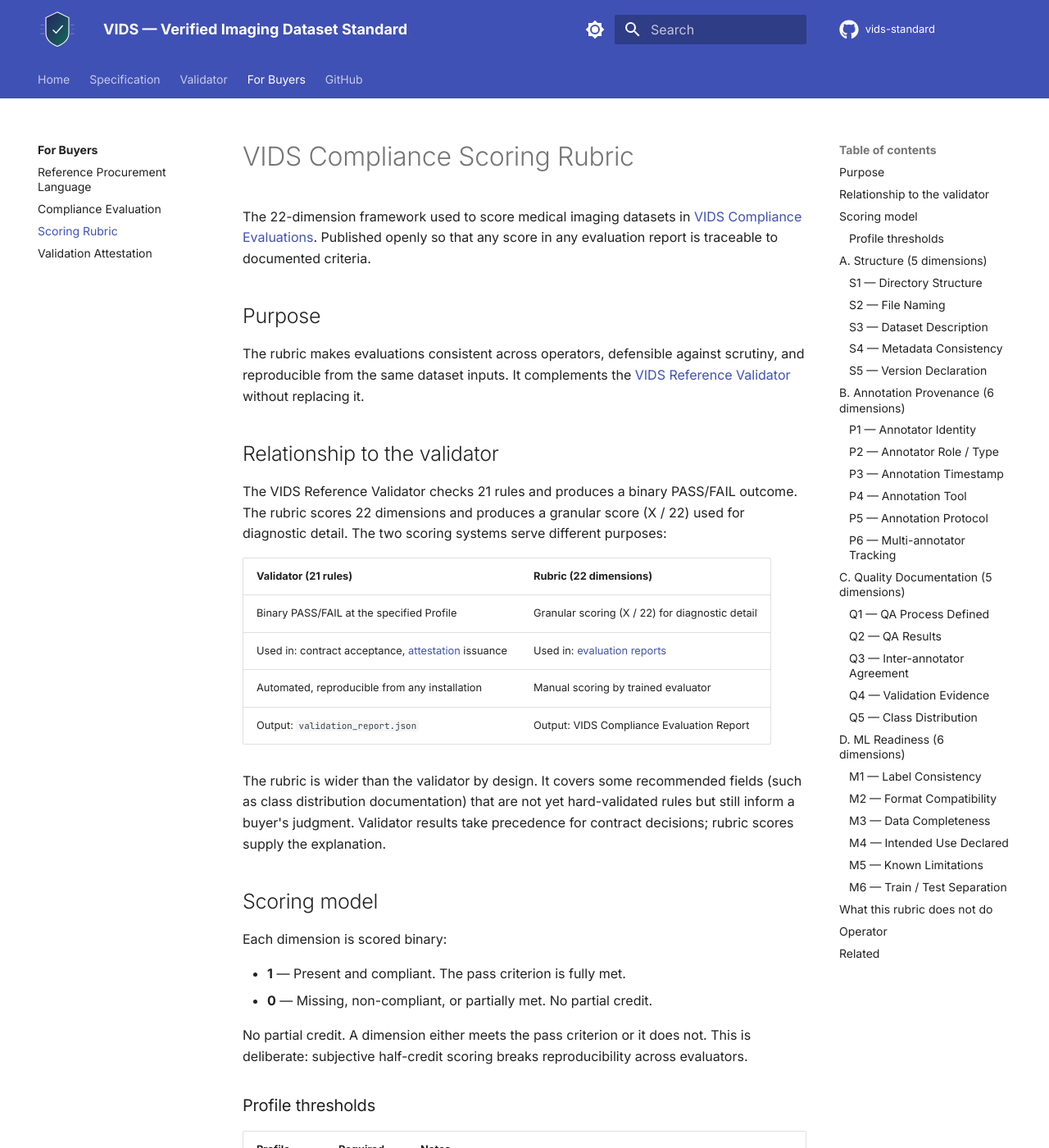
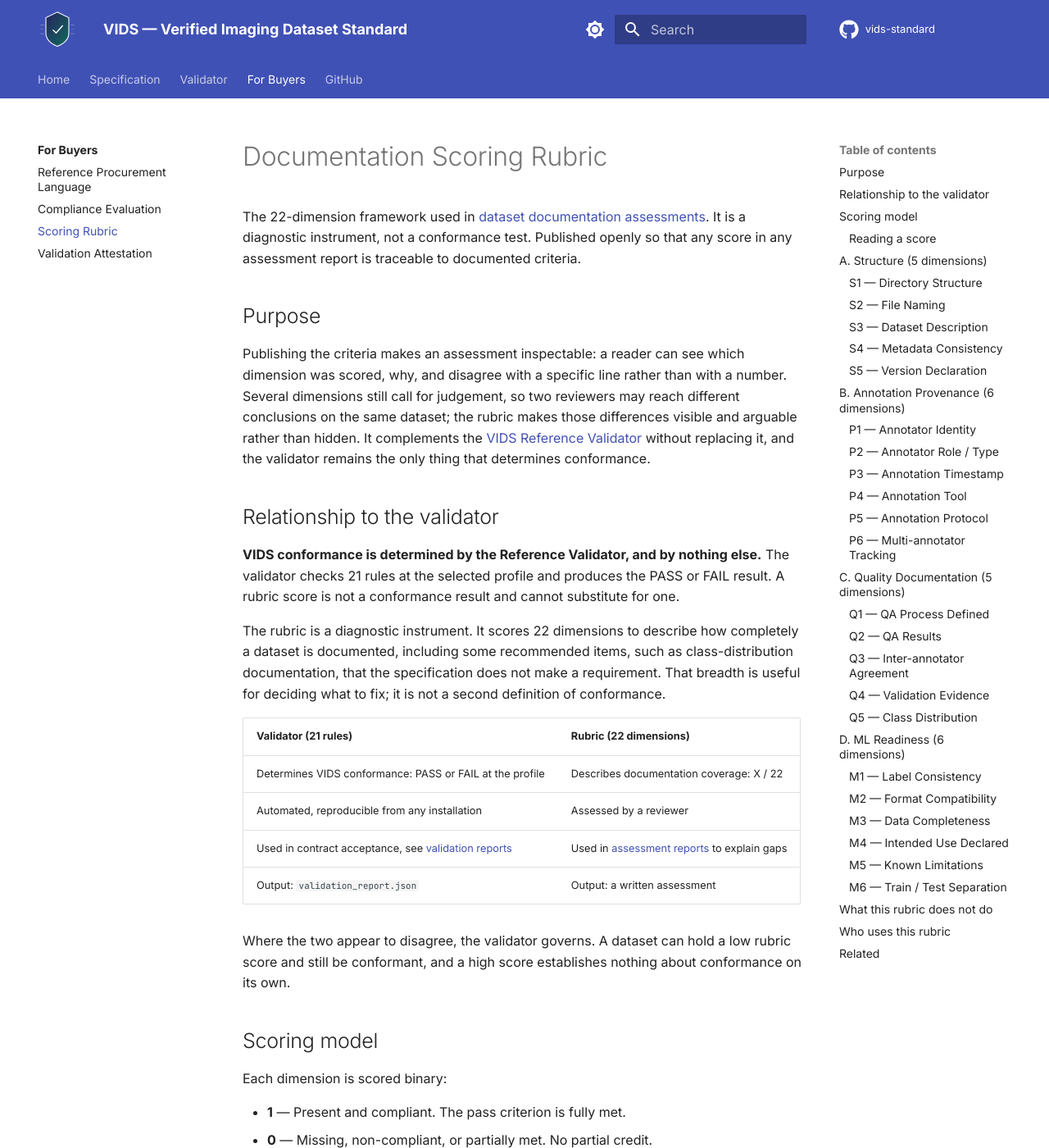
Before and after one commit to vids-standard/VIDS, an MkDocs documentation site: the page built from docs/for-buyers/scoring-rubric.md, in a window 1280 px wide and 1400 px high. Shown: the whole window at 82% size. Built offline with MkDocs 1.6.1 and Material for MkDocs 9.7.7, drawn with Linux system fonts in a browser that asks for light colours; comment, search, counter and statistics services are not loaded; some of the changed text lies outside the part shown.

Commit message:
site: replace the attestation regime with the validation report
The attestation page described a signed artifact issued on PASS by approved
evaluation operators, with Princeton Medical Systems as sole operator, and
asserted that a dataset meets all requirements. MD-0006 Rule 1 binds public
project surfaces and prohibits certification, attestation, approval or
assurance claims about a dataset absent an authorising decision; clause 4
records that no such decision exists.

Replaced by Validation Report, describing the machine-readable validator output
and how a buyer reproduces it. The procurement clauses were unaffected:
acceptance was already defined by the report plus the buyer's own re-run.

The 22-dimension rubric carried its own thresholds and a binary verdict,
constituting a second conformance system contrary to GOVERNANCE Section 1.
Recast as diagnostic: thresholds removed, score reported as documentation
coverage, and conformance stated as the validator's alone. The service is
renamed Dataset Documentation Assessment and the rubric is described as a
Princeton Medical Systems methodology rather than part of the standard, which
it is not: it is not a registered artifact in REG-DOC.

The downloadable procurement DOCX carried the same claims plus four obsolete
/spec/ URLs, and is corrected to match.

```diff
--- a/docs/for-buyers/scoring-rubric.md
+++ b/docs/for-buyers/scoring-rubric.md
@@ -1,23 +1,25 @@
-# VIDS Compliance Scoring Rubric
+# Documentation Scoring Rubric
 
-The 22-dimension framework used to score medical imaging datasets in [VIDS Compliance Evaluations](evaluation.md). Published openly so that any score in any evaluation report is traceable to documented criteria.
+The 22-dimension framework used in [dataset documentation assessments](documentation-assessment.md). It is a diagnostic instrument, not a conformance test. Published openly so that any score in any assessment report is traceable to documented criteria.
 
 ## Purpose
 
-The rubric makes evaluations consistent across operators, defensible against scrutiny, and reproducible from the same dataset inputs. It complements the [VIDS Reference Validator](https://github.com/vids-standard/vids-standard){target="_blank" rel="noopener"} without replacing it.
+Publishing the criteria makes an assessment inspectable: a reader can see which dimension was scored, why, and disagree with a specific line rather than with a number. Several dimensions still call for judgement, so two reviewers may reach different conclusions on the same dataset; the rubric makes those differences visible and arguable rather than hidden. It complements the [VIDS Reference Validator](https://github.com/vids-standard/vids-standard){target="_blank" rel="noopener"} without replacing it, and the validator remains the only thing that determines conformance.
 
 ## Relationship to the validator
 
-The VIDS Reference Validator checks 21 rules and produces a binary PASS/FAIL outcome. The rubric scores 22 dimensions and produces a granular score (X / 22) used for diagnostic detail. The two scoring systems serve different purposes:
+**VIDS conformance is determined by the Reference Validator, and by nothing else.** The validator checks 21 rules at the selected profile and produces the PASS or FAIL result. A rubric score is not a conformance result and cannot substitute for one.
+
+The rubric is a diagnostic instrument. It scores 22 dimensions to describe how completely a dataset is documented, including some recommended items, such as class-distribution documentation, that the specification does not make a requirement. That breadth is useful for deciding what to fix; it is not a second definition of conformance.
 
 | Validator (21 rules) | Rubric (22 dimensions) |
 |---|---|
-| Binary PASS/FAIL at the specified Profile | Granular scoring (X / 22) for diagnostic detail |
-| Used in: contract acceptance, [attestation](attestation.md) issuance | Used in: [evaluation reports](evaluation.md) |
-| Automated, reproducible from any installation | Manual scoring by trained evaluator |
-| Output: `validation_report.json` | Output: VIDS Compliance Evaluation Report |
+| Determines VIDS conformance: PASS or FAIL at the profile | Describes documentation coverage: X / 22 |
+| Automated, reproducible from any installation | Assessed by a reviewer |
+| Used in contract acceptance, see [validation reports](validation-report.md) | Used in [assessment reports](documentation-assessment.md) to explain gaps |
+| Output: `validation_report.json` | Output: a written assessment |
 
-The rubric is wider than the validator by design. It covers some recommended fields (such as class distribution documentation) that are not yet hard-validated rules but still inform a buyer's judgment. Validator results take precedence for contract decisions; rubric scores supply the explanation.
+Where the two appear to disagree, the validator governs. A dataset can hold a low rubric score and still be conformant, and a high score establishes nothing about conformance on its own.
 
 ## Scoring model
 
@@ -28,14 +30,11 @@ Each dimension is scored binary:
 
 No partial credit. A dimension either meets the pass criterion or it does not. This is deliberate: subjective half-credit scoring breaks reproducibility across evaluators.
 
-### Profile thresholds
+### Reading a score
 
-| Profile | Required | Notes |
-|---|---|---|
-| **POC** | 16 / 22 | All Structure (S1–S5) and all Provenance (P1–P6) dimensions must be present (5 + 6 = 11 mandatory). Quality and ML Readiness dimensions add to the count but are individually optional. Threshold = mandatory 11 + 5 of remaining 11. |
-| **Full** | 22 / 22 | All 22 dimensions must score 1. A single missing dimension = FAIL. This aligns with the validator's zero-FAIL requirement at the Full profile. |
+The score is reported as X / 22, with the missing dimensions named. There is no threshold, because the rubric does not issue a verdict. A dataset scoring 18 / 22 is not thereby "failing"; it is a dataset with four documentation gaps, which the report identifies so they can be closed.
 
-PASS / FAIL is the headline outcome. The X / 22 score exists to explain what failed, not to create a "this is mostly compliant" soft pass. There is no soft pass.
+Whether the dataset conforms is answered by running the validator. That answer is binary, automated, and reproducible by anyone holding the dataset.
 
 ---
 
@@ -133,15 +132,15 @@ README or `dataset_description.json` explicitly documents known limitations: ano
 
 - **Assess clinical correctness of annotations.** The rubric checks documentation; it does not verify whether a segmentation is anatomically correct.
 - **Replace domain-specific quality criteria.** Buyer-defined acceptance criteria (subject count, modality coverage, label accuracy) layer on top of the rubric, not within it.
-- **Certify regulatory compliance.** The rubric provides auditable evidence; it does not constitute or replace FDA, EU AI Act, or CDSCO certification.
+- **Establish regulatory compliance.** The rubric records what documentation is present; it does not constitute or replace FDA, EU AI Act, or CDSCO processes.
 
-## Operator
+## Who uses this rubric
 
-The current operator of VIDS Compliance Evaluations using this rubric is Princeton Medical Systems. The rubric itself is part of the VIDS open standard and is governed under the same license terms (CC BY 4.0).
+The rubric is a Princeton Medical Systems methodology, informed by VIDS but not part of it. It is not a registered VIDS artifact and creates no conformance requirement. It is published under CC BY 4.0 so that anyone may apply it, inspect it, or disagree with it, and so that an assessment produced with it can be checked rather than taken on trust.
 
 ## Related
 
-- [Compliance Evaluation](evaluation.md) — how the rubric is applied to a specific dataset
-- [Validation Attestation](attestation.md) — issued for datasets that achieve 22 / 22 at the Full profile
+- [Dataset Documentation Assessment](documentation-assessment.md) — how the rubric is applied to a specific dataset
+- [Validation Report](validation-report.md) — the validator output, reproducible by anyone holding the dataset
 - [VIDS Specification](../specification/index.md) — the underlying technical standard
 - [Reference Procurement Language](sow-addendum.md) — contract clauses that make validator results binding
```
Also changed, not shown: docs/for-buyers/attestation.md (deleted, +0 -102 lines), docs/for-buyers/documentation-assessment.md (added, +60 -0 lines), docs/for-buyers/evaluation.md (deleted, +0 -56 lines), docs/for-buyers/index.md (+11 -9 lines), docs/for-buyers/sow-addendum.md (+5 -5 lines), docs/for-buyers/validation-report.md (added, +102 -0 lines), docs/index.md (+10 -10 lines), 1 other file.
